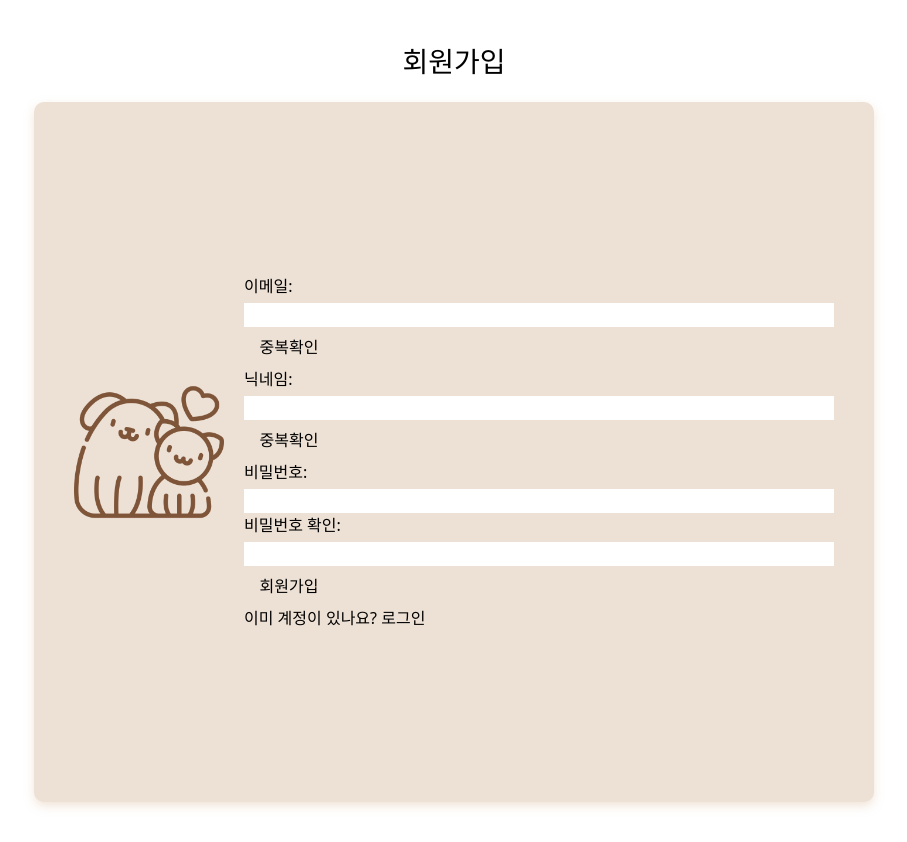
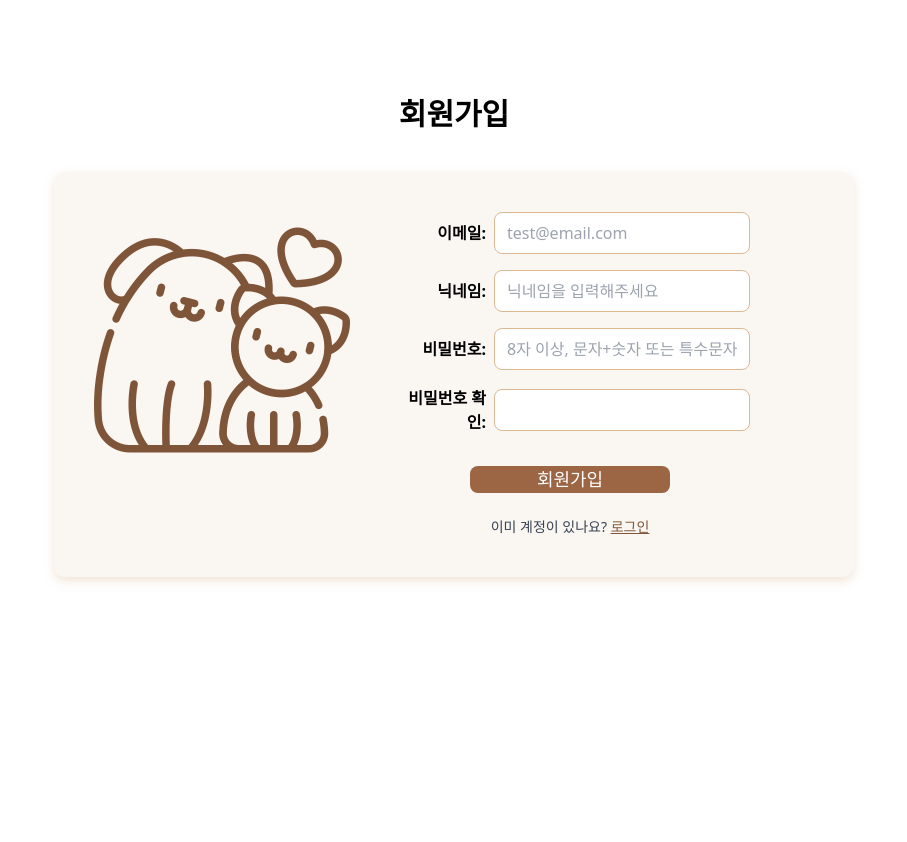
Before and after one commit to yundda/P-log_frontend, a React (Create React App) app: page /register in a window 1280 px wide. Shown: the whole page, without its empty margins (186-1093 px from the left). After the commit the page ends 800 px from the top, so only its background shows below. Built offline with nearby package versions, Linux system fonts and the light colour scheme.

Commit message:
[feat]: 250407 회원가입 기능 구현 (진행중)

```diff
--- a/package.json
+++ b/package.json
@@ -15,6 +15,7 @@
     "react": "^19.1.0",
     "react-calendar": "^5.1.0",
     "react-dom": "^19.1.0",
+    "react-hook-form": "^7.55.0",
     "react-lottie-player": "^2.1.0",
     "react-router-dom": "^6.30.0",
     "react-scripts": "5.0.1",
--- a/src/pages/Register.jsx
+++ b/src/pages/Register.jsx
@@ -1,29 +1,166 @@
+import { useForm } from 'react-hook-form';
 import '../style/register.scss';
+import axios from 'axios';
+import { useNavigate } from 'react-router-dom';
+import { useState } from 'react';
 
 export default function Register() {
+  const navigate = useNavigate();
+  const [apiError, setApiError] = useState('');
+
+  const {
+    register,
+    handleSubmit,
+    watch, //input 값 실시간 감지
+    formState: { errors },
+  } = useForm({
+    mode: 'onChange',
+  });
+
+  const password = watch('password');
+
+  const onSubmit = async data => {
+    try {
+      const response = await axios.post('/api/auth/signup', data);
+      if (response.data.code === 'SU') {
+        navigate('/login');
+      }
+    } catch (error) {
+      if (error.response && error.response.data) {
+        const { code, message } = error.response.data;
+        if (code === 'VF' || code === 'DBE') {
+          setApiError(message);
+        }
+      } else {
+        setApiError('알 수 없는 오류가 발생했습니다.');
+      }
+    }
+  };
+
   return (
-    <div className="register-container">
-      <h3>회원가입</h3>
-      <div className="register-card">
-        <img src="/images/img1.png" alt="사진" className="img" />
-        <form action="register-form" method="post">
-          <label htmlFor="email">이메일:</label>
-          <input type="email" />
-          <button type="button">중복확인</button>
+    <div className="register-container flex flex-col items-center px-4 py-10">
+      <h3 className="text-3xl font-semibold mb-10">회원가입</h3>
+      <div className="register-card flex bg-plog-main2/30 p-10 rounded-xl shadow-md">
+        <img
+          src="/images/img1.png"
+          alt="사진"
+          className="img w-64 h-64 object-contain mr-10"
+        />
+        <form
+          className="register-form flex flex-col gap-4"
+          onSubmit={handleSubmit(onSubmit)}
+        >
+          <div className="form-group flex items-center gap-2">
+            <label htmlFor="email" className="w-24 text-right font-semibold">
+              이메일:
+            </label>
+            <input
+              className="input"
+              type="email"
+              placeholder="test@email.com"
+              {...register('email', {
+                required: '이메일을 입력해주세요.',
+                pattern: {
+                  value: /^[^\s@]+@[^\s@]+\.[^\s@]+$/,
+                  message: '이메일 형식이 올바르지 않습니다.',
+                },
+              })}
+            />
+            {/* <button type="button" className="btn-small">
+              중복확인
+            </button> */}
+          </div>
+          {errors.email && (
+            <p className="text-red-500 text-sm text-center">
+              {errors.email.message}
+            </p>
+          )}
 
-          <label htmlFor="nickname">닉네임:</label>
-          <input type="text" />
-          <button type="button">중복확인</button>
+          <div className="form-group flex items-center gap-2">
+            <label htmlFor="nickname" className="w-24 text-right font-semibold">
+              닉네임:
+            </label>
+            <input
+              type="text"
+              className="input"
+              placeholder="닉네임을 입력해주세요"
+              {...register('nickname', {
+                required: '닉네임을 입력해주세요.',
+              })}
+            />
+            {/* <button type="button" className="btn-small">
+              중복확인
+            </button> */}
+          </div>
+          {errors.nickname && (
+            <p className="text-red-500 text-sm text-center">
+              {errors.nickname.message}
+            </p>
+          )}
 
-          <label htmlFor="password">비밀번호:</label>
-          <input type="password" />
+          <div className="form-group flex items-center gap-2">
+            <label htmlFor="password" className="w-24 text-right font-semibold">
+              비밀번호:
+            </label>
+            <input
+              type="password"
+              className="input"
+              placeholder="8자 이상, 문자+숫자 또는 특수문자 조합"
+              {...register('password', {
+                required: '비밀번호를 입력해주세요.',
+                minLength: {
+                  value: 8,
+                  message: '비밀번호는 최소 8자 이상이어야 합니다.',
+                },
+                validate: {
+                  complexity: value =>
+                    (/[A-Za-z]/.test(value) && /[\d!@#$%^&*]/.test(value)) ||
+                    '문자 + 숫자/특수문자 조합으로 입력해주세요.',
+                },
+              })}
+            />
+          </div>
+          {errors.password && (
+            <p className="text-red-500 text-sm text-center">
+              {errors.password.message}
+            </p>
+          )}
 
-          <label htmlFor="password">비밀번호 확인:</label>
-          <input type="password" />
+          <div className="form-group flex items-center gap-2">
+            <label
+              htmlFor="passwordConfirm"
+              className="w-24 text-right font-semibold"
+            >
+              비밀번호 확인:
+            </label>
+            <input
+              type="password"
+              className="input"
+              {...register('passwordConfirm', {
+                required: '비밀번호 확인을 입력해주세요.',
+                validate: value =>
+                  value === password || '비밀번호가 일치하지 않습니다.',
+              })}
+            />
+          </div>
+          {errors.passwordConfirm && (
+            <p className="text-red-500 text-sm text-center">
+              {errors.passwordConfirm.message}
+            </p>
+          )}
 
-          <button>회원가입</button>
-          <div className="login-link">
-            이미 계정이 있나요? <a href="/login">로그인</a>
+          {apiError && (
+            <p className="text-red-500 text-sm text-center mt-2">{apiError}</p>
+          )}
+
+          <button type="submit" className="btn w-full self-center mt-4">
+            회원가입
+          </button>
+          <div className="login-link text-sm text-center text-gray-700 mt-2">
+            이미 계정이 있나요?{' '}
+            <a href="/login" className="text-plog-main4 font-medium underline">
+              로그인
+            </a>
           </div>
         </form>
       </div>
--- a/src/style/register.scss
+++ b/src/style/register.scss
@@ -1,59 +1,71 @@
 @import './util.scss';
 
 .register-container {
+  background-color: $color-white;
+  min-height: 100vh;
+  padding-top: 6rem;
   display: flex;
   flex-direction: column;
   align-items: center;
-  justify-content: center;
-  padding: 40px;
-  background-color: $color-white;
 
-  h3 {
-    font-size: 28px;
-    color: $color-black;
-    margin-bottom: 20px;
+  .register-card {
+    @include box-shadow;
+    max-width: 800px;
+    width: 100%;
+  }
+
+  .input {
+    width: 16rem;
+    padding-left: 0.75rem;
+    padding-right: 0.75rem;
+    padding-top: 0.5rem;
+    padding-bottom: 0.5rem;
+    border-radius: 0.5rem;
+    border-width: 1px;
+    border-color: $color-3;
+  }
+
+  .btn {
+    @include button1;
+  }
+
+  .btn-small {
+    @include button2;
+  }
+
+  .form-group {
+    display: flex;
+    align-items: center;
   }
 }
 
+@media screen and (max-width: 923px) {
   .register-card {
-  display: flex;
-  background-color: $color-2;
-  padding: 40px;
-  border-radius: 10px;
-  @include box-shadow;
+    flex-direction: column;
     align-items: center;
-  justify-content: space-between;
-  width: 70%;
-  height: 700px;
+
+    .img {
+      margin-right: 0;
+      margin-bottom: 2rem;
     }
 
-.img {
-  width: 150px;
-  height: 150px;
-  margin-right: 20px;
+    .register-form {
+      width: 100%;
+      align-items: center;
+
+      .form-group {
+        flex-direction: column;
+        align-items: flex-start;
+        width: 100%;
+        .input {
+          width: 100%;
+        }
       }
 
-form {
-  display: flex;
-  flex-direction: column;
+      .btn {
         width: 100%;
+        align-self: flex-end;
       }
-
-label {
-  font-size: 16px;
-  color: $color-black;
-  margin-bottom: 5px;
     }
-
-button {
-  // @include button1;
-  width: 90px;
-  height: 40px;
-  text-align: center;
-  border: 30px;
   }
-
-input {
-  background-color: color-white;
-  border: 1px solid $color-gray 30%;
 }
```
Also changed, not shown: 1 other file (tests, documents, lock files or other folders). Lines whose indentation alone changed are shown as unchanged.
